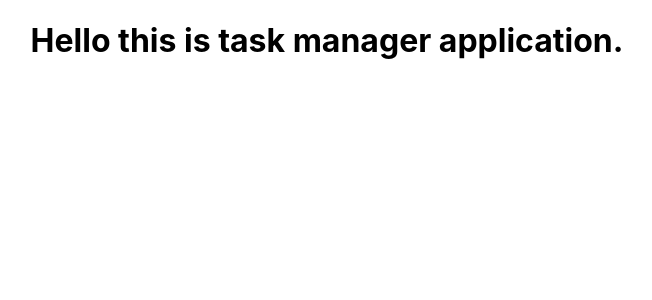
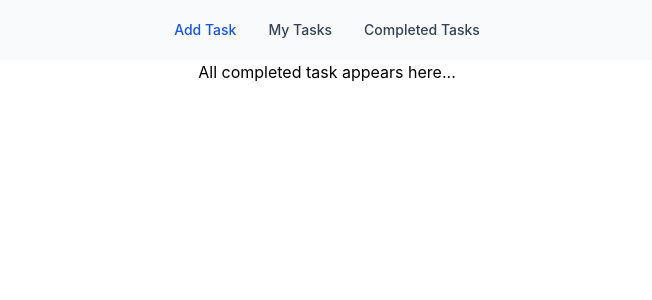
Before and after one commit to theMorshed/task-manager-client, a React (Create React App) app: page /completed-task in a window 1280 px wide. Shown: the top 300 px of the page, without its empty margins (313-965 px from the left). Built offline with nearby package versions, Linux system fonts and the light colour scheme.

Commit message:
install react router dom, create some necessary components

```diff
--- /dev/null
+++ b/postcss.config.js
@@ -0,0 +1,6 @@
+module.exports = {
+  plugins: {
+    tailwindcss: {},
+    autoprefixer: {},
+  },
+}
--- a/public/index.html
+++ b/public/index.html
@@ -15,6 +15,8 @@
       user's mobile device or desktop. See https://developers.google.com/web/fundamentals/web-app-manifest/
     -->
     <link rel="manifest" href="%PUBLIC_URL%/manifest.json" />
+    <link rel="stylesheet" href="https://unpkg.com/flowbite@1.5.5/dist/flowbite.min.css" />
+    <script src="https://unpkg.com/flowbite@1.5.5/dist/flowbite.js"></script>
     <!--
       Notice the use of %PUBLIC_URL% in the tags above.
       It will be replaced with the URL of the `public` folder during the build.
@@ -24,7 +26,7 @@
       work correctly both with client-side routing and a non-root public URL.
       Learn how to configure a non-root public URL by running `npm run build`.
     -->
-    <title>React App</title>
+    <title>Task Manager</title>
   </head>
   <body>
     <noscript>You need to enable JavaScript to run this app.</noscript>
--- a/src/App.css
+++ b/src/App.css
@@ -1,3 +1,6 @@
+@tailwind base;
+@tailwind components;
+@tailwind utilities;
 .App {
   text-align: center;
 }
--- a/src/App.js
+++ b/src/App.js
@@ -1,10 +1,11 @@
-import logo from './logo.svg';
+import { RouterProvider } from 'react-router-dom';
 import './App.css';
+import router from './components/routes';
 
 function App() {
   return (
     <div className="App">
-      <h1>Hello this is task manager application.</h1>
+      <RouterProvider router={router}></RouterProvider>
     </div>
   );
 }
--- /dev/null
+++ b/src/components/AddTask.js
@@ -0,0 +1,11 @@
+import React from 'react';
+
+const AddTask = () => {
+    return (
+        <div>
+            Add task here.
+        </div>
+    );
+};
+
+export default AddTask;
--- /dev/null
+++ b/src/components/CompletedTasks.js
@@ -0,0 +1,11 @@
+import React from 'react';
+
+const CompletedTasks = () => {
+    return (
+        <div>
+            All completed task appears here...
+        </div>
+    );
+};
+
+export default CompletedTasks;
--- /dev/null
+++ b/src/components/Layout.js
@@ -0,0 +1,14 @@
+import React from 'react';
+import { Outlet } from 'react-router-dom';
+import Navbar from './Navbar';
+
+const Layout = () => {
+    return (
+        <div>
+            <Navbar></Navbar>
+            <Outlet></Outlet>
+        </div>
+    );
+};
+
+export default Layout;
--- /dev/null
+++ b/src/components/MyTasks.js
@@ -0,0 +1,11 @@
+import React from 'react';
+
+const MyTasks = () => {
+    return (
+        <div>
+            My all tasks goes here.
+        </div>
+    );
+};
+
+export default MyTasks;
--- /dev/null
+++ b/src/components/Navbar.js
@@ -0,0 +1,32 @@
+import React from 'react';
+import { Link } from 'react-router-dom';
+
+const Navbar = () => {
+    return (
+        <div>
+            <nav className="p-5 border-gray-200 rounded bg-gray-50 dark:bg-gray-800 dark:border-gray-700">
+                <div className="container flex flex-wrap items-center justify-center mx-auto">
+                    <button data-collapse-toggle="navbar-solid-bg" type="button" className="inline-flex items-center p-2 ml-3 text-sm text-gray-500 rounded-lg md:hidden hover:bg-gray-100 focus:outline-none focus:ring-2 focus:ring-gray-200 dark:text-gray-400 dark:hover:bg-gray-700 dark:focus:ring-gray-600" aria-controls="navbar-solid-bg" aria-expanded="false">
+                        <span className="sr-only">Open main menu</span>
+                        <svg className="w-6 h-6" aria-hidden="true" fill="currentColor" viewBox="0 0 20 20" xmlns="http://www.w3.org/2000/svg"><path fillRule="evenodd" d="M3 5a1 1 0 011-1h12a1 1 0 110 2H4a1 1 0 01-1-1zM3 10a1 1 0 011-1h12a1 1 0 110 2H4a1 1 0 01-1-1zM3 15a1 1 0 011-1h12a1 1 0 110 2H4a1 1 0 01-1-1z" clipRule="evenodd"></path></svg>
+                    </button>
+                    <div className="hidden w-full md:block md:w-auto" id="navbar-solid-bg">
+                        <ul className="flex flex-col mt-4 rounded-lg bg-gray-50 md:flex-row md:space-x-8 md:mt-0 md:text-sm md:font-medium md:border-0 md:bg-transparent dark:bg-gray-800 md:dark:bg-transparent dark:border-gray-700">
+                            <li>
+                                <Link to="/" className="block py-2 pl-3 pr-4 text-white bg-blue-700 rounded md:bg-transparent md:text-blue-700 md:p-0 md:dark:text-white dark:bg-blue-600 md:dark:bg-transparent" aria-current="page">Add Task</Link>
+                            </li>
+                            <li>
+                                <Link to="/my-task" className="block py-2 pl-3 pr-4 text-gray-700 rounded hover:bg-gray-100 md:hover:bg-transparent md:border-0 md:hover:text-blue-700 md:p-0 dark:text-gray-400 md:dark:hover:text-white dark:hover:bg-gray-700 dark:hover:text-white md:dark:hover:bg-transparent">My Tasks</Link>
+                            </li>
+                            <li>
+                                <Link to="/completed-task" className="block py-2 pl-3 pr-4 text-gray-700 rounded hover:bg-gray-100 md:hover:bg-transparent md:border-0 md:hover:text-blue-700 md:p-0 dark:text-gray-400 md:dark:hover:text-white dark:hover:bg-gray-700 dark:hover:text-white md:dark:hover:bg-transparent">Completed Tasks</Link>
+                            </li>
+                        </ul>
+                    </div>
+                </div>
+            </nav>
+        </div>
+    );
+};
+
+export default Navbar;
--- /dev/null
+++ b/src/components/routes.js
@@ -0,0 +1,28 @@
+import { createBrowserRouter } from "react-router-dom";
+import AddTask from "./AddTask";
+import CompletedTasks from "./CompletedTasks";
+import Layout from "./Layout";
+import MyTasks from "./MyTasks";
+
+const router = createBrowserRouter([
+    {
+        path: '/',
+        element: <Layout></Layout>,
+        children: [
+            {
+                path: '/',
+                element: <AddTask></AddTask>
+            },
+            {
+                path: '/my-task',
+                element: <MyTasks></MyTasks>
+            },
+            {
+                path: '/completed-task',
+                element: <CompletedTasks></CompletedTasks>
+            }
+        ]
+    }
+]);
+
+export default router;
--- /dev/null
+++ b/tailwind.config.js
@@ -0,0 +1,13 @@
+/** @type {import('tailwindcss').Config} */
+module.exports = {
+  content: [
+    "./src/**/*.{js,jsx,ts,tsx}",
+    'node_modules/flowbite-react/**/*.{js,jsx,ts,tsx}'
+  ],
+  theme: {
+    extend: {},
+  },
+  plugins: [
+    require('flowbite/plugin')
+  ],
+}
```
Also changed, not shown: package.json (+8 -0 lines), 1 other file (tests, documents, lock files or other folders).
